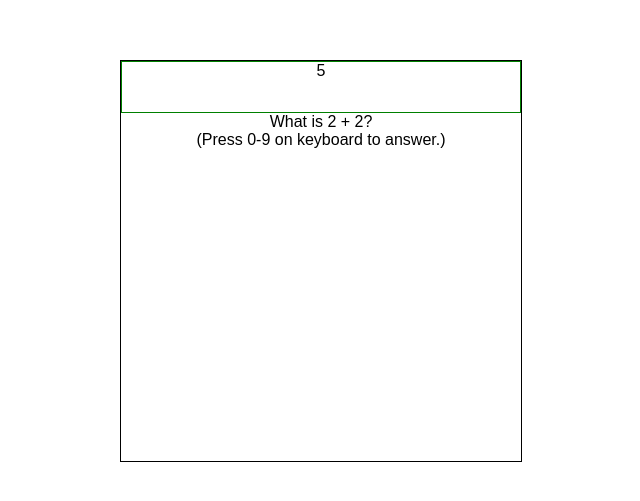
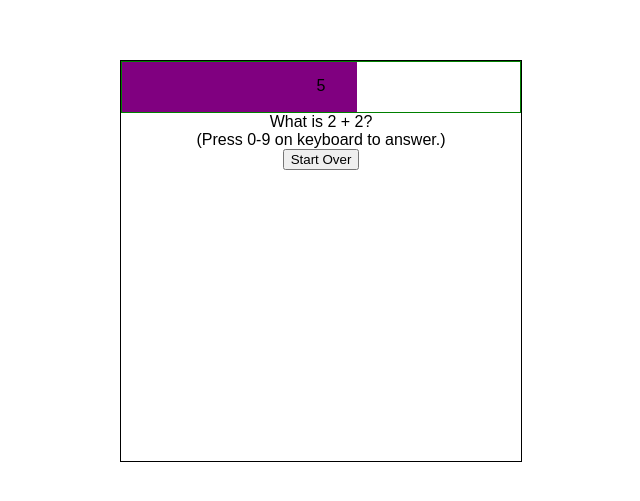
Before and after one commit to chrisperk/ten-for-ten, a React (Create React App) app in the folder client/: page / in a window 1280 px wide. Shown: the part 139-640 px from the top of the page, without its empty margins (319-959 px from the left). Built offline with nearby package versions, Linux system fonts and the light colour scheme; no server answers.

Commit message:
working on resetting game and saving scores

```diff
--- a/client/src/App.js
+++ b/client/src/App.js
@@ -3,34 +3,36 @@ import Quiz from './components/Quiz/Quiz';
 import './App.css';
 
 let timer;
-
-class App extends Component {
-  constructor(props) {
-    super(props);
-
-    this.state = {
+const timeAllowed = 10;
+const initialState = {
   questions: [
     {
       text: 'What is 2 + 2?',
       answer: 4,
       directions: '(Press 0-9 on keyboard to answer.)',
-          timeRemaining: 10,
       isUserAnswerCorrect: null
     },
     {
       text: 'What is 4 + 4?',
       answer: 8,
       directions: '(Press 0-9 on keyboard to answer.)',
-          timeRemaining: 10,
       isUserAnswerCorrect: null
     }
   ],
   currentQuestion: null,
   currentQuestionIndex: 0,
+  timeRemaining: timeAllowed,
   score: 0,
   userAnswer: null,
-      users: []
+  users: [],
+  highScores: []
 }
+
+class App extends Component {
+  constructor(props) {
+    super(props);
+
+    this.state = initialState;
   }
 
   componentWillMount() {
@@ -40,20 +42,19 @@ class App extends Component {
   }
 
   componentDidMount() {
-    fetch('/dilly')
-      .then(res => res.json())
-      .then(users => this.setState({ users }));
+    // fetch('/dilly')
+    //   .then(res => res.json())
+    //   .then(users => this.setState({ users }));
     timer = this.beginTimer();
-    console.log(timer);
   }
 
   beginTimer() {
     return setInterval(
       () => {
-        const currentQuestion = this.state.currentQuestion;
-        if (currentQuestion.timeRemaining > 0) {
-          currentQuestion.timeRemaining = currentQuestion.timeRemaining - 1;
-          this.setState({ currentQuestion });
+        let timeRemaining = this.state.timeRemaining;
+        if (timeRemaining > 0) {
+          timeRemaining -= 1;
+          this.setState({ timeRemaining });
         }
       }, 1000);
   }
@@ -65,16 +66,13 @@ class App extends Component {
     if (!keyChoices.includes(input)) return;
     clearInterval(timer);
     if (input === currentQuestion.answer) {
-      console.log('correct');
       currentQuestion.isUserAnswerCorrect = true;
       this.setState({
         currentQuestion,
-        score: this.state.score + (currentQuestion.timeRemaining)
+        score: this.state.score + (this.state.timeRemaining)
       });
-      console.log(this.state.score);
       this.proceedToNextQuestion();
     } else {
-      console.log('incorrect');
       currentQuestion.isUserAnswerCorrect = false;
       this.setState({ currentQuestion });
       this.proceedToNextQuestion();
@@ -83,15 +81,38 @@ class App extends Component {
 
   proceedToNextQuestion() {
     setTimeout(() => {
-      if (this.state.currentQuestionIndex < this.state.questions.length - 1) {
-        this.setState({
-          currentQuestionIndex: this.state.currentQuestionIndex + 1
-        });
-        const currentQuestion = this.state.questions[this.state.currentQuestionIndex];
-        this.setState({ currentQuestion });
+      const currentIndex = this.state.currentQuestionIndex;
+      const newIndex = currentIndex + 1;
+      const questions = this.state.questions;
+
+      if (currentIndex < questions.length - 1) {
+        this.setState({ currentQuestionIndex: newIndex });
+        const currentQuestion = questions[newIndex];
+        this.setState({ currentQuestion, timeRemaining: timeAllowed });
         timer = this.beginTimer();
+      } else {
+        console.log(this.state.highScores, this.state.score);
+        const newScores = this.state.highScores.concat([this.state.score]);
+        console.log(newScores);
+        const newState = this.state;
+        newState.highScores = newScores;
+        console.log(newState);
+        this.setState(newState);
+        console.log(this.state.highScores);
+        this.handleStartOver();
       }
     }, 2000);
+  }
+
+  handleStartOver() {
+    console.log('resetting');
+    clearInterval(timer);
+    const newState = initialState;
+    const currentQuestion = this.state.questions[this.state.currentQuestionIndex];
+    newState.currentQuestion = currentQuestion;
+    this.setState(newState);
+    timer = this.beginTimer();
+    console.log('end');
   }
 
   render() {
@@ -99,6 +120,8 @@ class App extends Component {
       <div className="App">
         <Quiz
           question={this.state.currentQuestion}
+          timeRemaining={this.state.timeRemaining}
+          onStartOver={this.handleStartOver.bind(this)}
         />
       </div>
     );
--- a/client/src/components/Quiz/Quiz.css
+++ b/client/src/components/Quiz/Quiz.css
@@ -16,6 +16,18 @@ main {
     height: 50px;
 }
 
+#progress-bar {
+    height: 50px;
+    background-color: purple;
+    transition: all 1s linear;
+}
+
+#timer-text {
+    position: relative;
+    display: inline;
+    bottom: 35px;
+}
+
 #time-remaining {
     position: relative;
     height: 100%;
--- a/client/src/components/Quiz/Quiz.js
+++ b/client/src/components/Quiz/Quiz.js
@@ -2,12 +2,16 @@ import React from 'react';
 import './Quiz.css';
 
 const Quiz = props => {
+    const progressBarStyle = {
+        width: `${props.timeRemaining * 10}%`
+    };
+
     return (
         <div className="question-wrapper">
             <main>
                 <section id="timer">
-                    <div id="progress-bar"></div>
-                    {props.question.timeRemaining}
+                    <div style={progressBarStyle} id="progress-bar"></div>
+                    <span id="timer-text">{props.timeRemaining}</span>
                 </section>
                 <section id="question">
                     <div id="text">{props.question.text}</div>
@@ -21,6 +25,9 @@ const Quiz = props => {
                         </span>
                     </div>
                 </section>
+                <section>
+                    <button type="button" onClick={e => props.onStartOver(e)}>Start Over</button>
+                </section>
             </main>
         </div>
     );
--- /dev/null
+++ b/client/src/components/Scores/Scores.js
@@ -0,0 +1,2 @@
+import React from 'react';
+import './Scores.css';
```
Also changed, not shown: client/src/components/Scores/Scores.css (added). Lines whose indentation alone changed are shown as unchanged.
